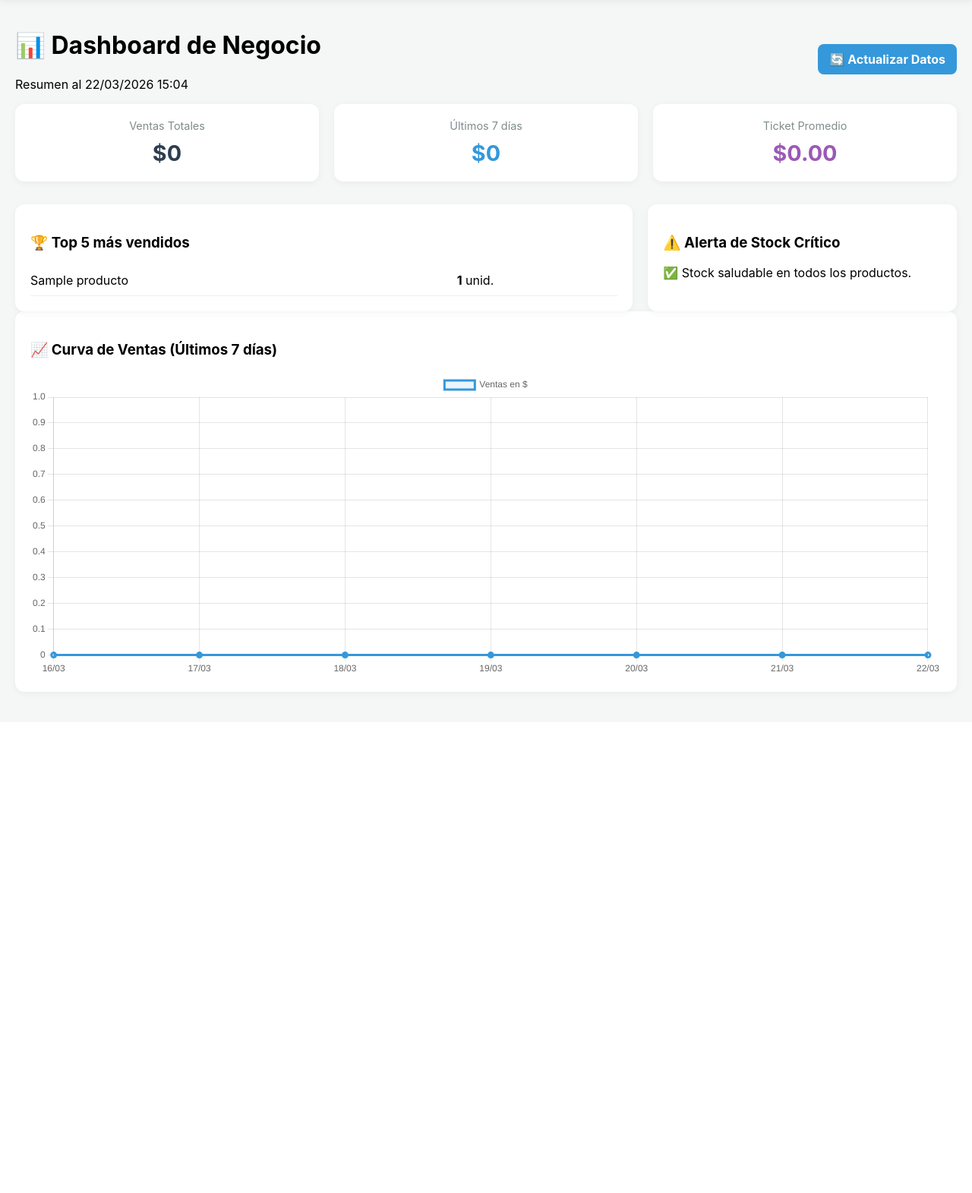
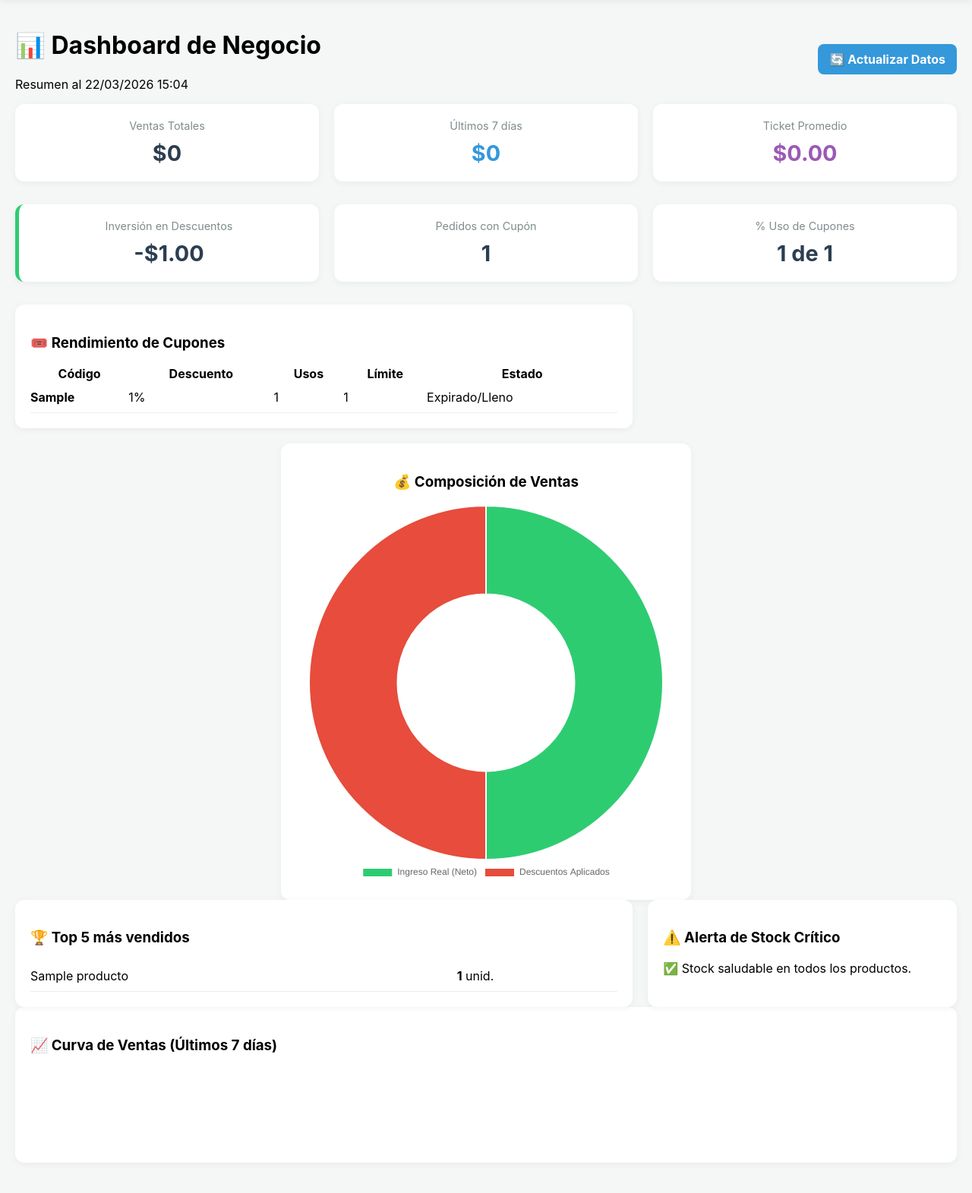
Before and after one commit to EstebanDHeredia/tienda_pro, a Django app: page /catalogo/dashboard/ in a window 1280 px wide. Shown: the part 64-1635 px from the top of the page at 76% size. Before the commit the page ends 982 px from the top, so only its background shows below. Run offline with Django 4.2, Linux system fonts and the light colour scheme; a user stored in the database is signed in; tables that the repository leaves empty hold one stand-in row (values such as "Sample post").

Commit message:
Se agregaron estaditicas de cupones en el dashboard

```diff
--- a/tienda_pro/catalogo/admin.py
+++ b/tienda_pro/catalogo/admin.py
@@ -75,7 +75,7 @@ class PedidoAdmin(admin.ModelAdmin):
 
     total_final.short_description = 'Total Final'
 
-    list_display = ['id', 'nombre', 'apellido', 'fecha', 'mostrar_cupon', 'descuento_aplicado', 'total_final', 'colorear_estado']
+    list_display = ['id', 'nombre', 'apellido', 'fecha', 'mostrar_cupon', 'descuento_aplicado', 'total', 'colorear_estado']
 
     search_fields = ['nombre', 'apellido', 'id']
 
--- a/tienda_pro/catalogo/templates/catalogo/dashboard.html
+++ b/tienda_pro/catalogo/templates/catalogo/dashboard.html
@@ -26,6 +26,106 @@
             <span class="stat-value text-purple">${{ ticket_promedio|stringformat:".2f" }}</span>
         </div>
     </div>
+
+
+    <div class="db-grid-stats" style="margin-top: 20px;">
+        <div class="stat-card" style="border-left: 5px solid #2ecc71;">
+            <span class="stat-label">Inversión en Descuentos</span>
+            <span class="stat-value text-green">-${{ total_descuentos|stringformat:".2f" }}</span>
+        </div>
+        <div class="stat-card">
+            <span class="stat-label">Pedidos con Cupón</span>
+            <span class="stat-value">{{ pedidos_con_cupon }}</span>
+        </div>
+        <div class="stat-card">
+            <span class="stat-label">% Uso de Cupones</span>
+            <span class="stat-value">{{ pedidos_con_cupon|default:0 }} de {{ total_pedidos }}</span>
+        </div>
+    </div>
+
+    <div class="db-grid-main" style="margin-top: 20px;">
+        <div class="db-panel">
+            <h3>🎟️ Rendimiento de Cupones</h3>
+            <table class="db-table">
+                <thead>
+                    <tr>
+                        <th>Código</th>
+                        <th>Descuento</th>
+                        <th>Usos</th>
+                        <th>Límite</th>
+                        <th>Estado</th>
+                    </tr>
+                </thead>
+                <tbody>
+                    {% for c in cupones_top %}
+                    <tr>
+                        <td><strong>{{ c.codigo }}</strong></td>
+                        <td>{{ c.descuento_porcentaje }}%</td>
+                        <td>{{ c.usos_actuales }}</td>
+                        <td>{{ c.limite_usos }}</td>
+                        <td>
+                            {% if c.es_valido %}
+                                <span class="badge-success">Activo</span>
+                            {% else %}
+                                <span class="badge-danger">Expirado/Lleno</span>
+                            {% endif %}
+                        </td>
+                    </tr>
+                    {% endfor %}
+                </tbody>
+            </table>
+        </div>
+    </div>
+
+<div class="db-panel" style="margin-top: 20px; max-width: 500px; margin-left: auto; margin-right: auto;">
+    <h3 style="text-align: center;">💰 Composición de Ventas</h3>
+    <canvas id="graficoVentas"></canvas>
+</div>
+
+<script>
+    const ctx = document.getElementById('graficoVentas').getContext('2d');
+    const myChart = new Chart(ctx, {
+        type: 'doughnut', // Gráfico de tipo "dona"
+        data: {
+            labels: ['Ingreso Real (Neto)', 'Descuentos Aplicados'],
+            datasets: [{
+                data: [{{ ingreso_neto }}, {{ total_descuentos }}],
+                backgroundColor: [
+                    '#2ecc71', // Verde para el dinero que entró
+                    '#e74c3c'  // Rojo para lo que se descontó
+                ],
+                borderWidth: 2,
+                hoverOffset: 10
+            }]
+        },
+        options: {
+            responsive: true,
+            plugins: {
+                legend: {
+                    position: 'bottom',
+                },
+                tooltip: {
+                    callbacks: {
+                        label: function(context) {
+                            let label = context.label || '';
+                            if (label) label += ': ';
+                            if (context.parsed !== null) {
+                                label += new Intl.NumberFormat('es-AR', {
+                                    style: 'currency',
+                                    currency: 'ARS'
+                                }).format(context.parsed);
+                            }
+                            return label;
+                        }
+                    }
+                }
+            }
+        }
+    });
+</script>
+
+
+
 
     <div class="db-grid-main">
         <div class="db-panel">
--- a/tienda_pro/catalogo/views.py
+++ b/tienda_pro/catalogo/views.py
@@ -313,6 +313,18 @@ def pedido_crear(request):
     if request.method == 'POST':
         form = PedidoCreateForm(request.POST)
         if form.is_valid():
+            # Valido stock nuevamente para controlar que realmente este disponible
+            for item in carrito.productos_detalle:
+                producto_db = item['producto'] # El objeto Producto que viene de la BD
+                cantidad_solicitada = item['cantidad']
+
+                if producto_db.stock < cantidad_solicitada:
+                    messages.error(
+                        request,
+                        f"Lo sentimos, el producto '{producto_db.nombre}' ya no tiene stock suficiente (Disponible: {producto_db.stock})."
+                    )
+                    return redirect('ver_carrito')
+
             # Crear objeto pedido sin guardarlo aún
             pedido = form.save(commit=False)
 
@@ -506,7 +518,31 @@ def dashboard_ventas(request):
         total_recaudado_prod=Sum('subtotal_detalle')
     ).order_by('-total_recaudado_prod').first()
 
+    # Total de dinero en descuentos de cupones
+    total_descuentos = Pedido.objects.filter(
+        estado__in = ['pendiente', 'pagado']
+    ).aggregate(Sum('descuento_aplicado'))['descuento_aplicado__sum'] or 0
+
+    # Cantidad de pedidon que usaton cupon
+    pedidos_con_cupon = Pedido.objects.filter(
+        cupon__isnull = False
+    ).exclude(estado='cancelado').count()
+
+    # Cupones mas utilizados
+    cupones_top = Cupon.objects.filter(activo = True).order_by('-usos_actuales')[:5]
+
+    # Total de pedidos validos (no 'cancelados')
+    total_pedidos = Pedido.objects.exclude(estado = 'cancelado').count()
+
+    # Ingreso neto es igual a lo total recaudado - el total de descuentos
+    ingreso_neto = float(total_recaudado) - float(total_descuentos)
+
     context = {
+        'ingreso_neto': ingreso_neto,
+        'total_pedidos': total_pedidos,
+        'total_descuentos': total_descuentos,
+        'pedidos_con_cupon': pedidos_con_cupon,
+        'cupones_top': cupones_top,
         'total_recaudado': total_recaudado,
         'conteo_estados': conteo_estados,
         'productos_top': productos_top,
```
